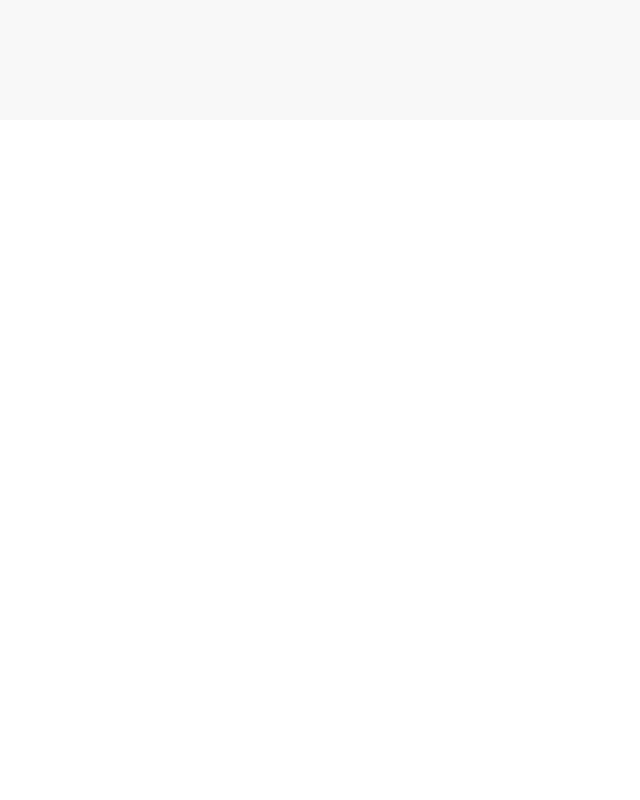
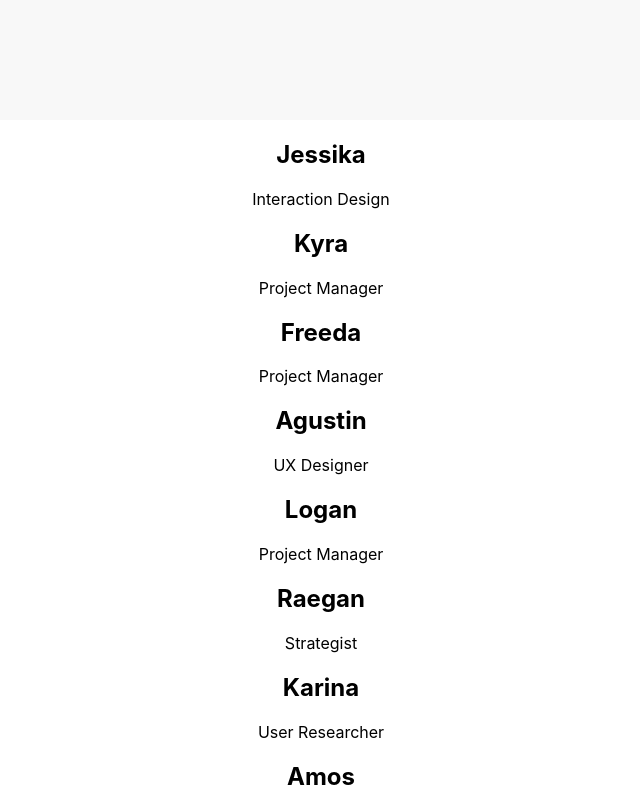
Before and after one commit to deepali-02/team-page, a React (Create React App) app: page / in a window 1280 px wide. Shown: the part 600-1400 px from the top of the page, without its empty margins (319-959 px from the left). Before the commit the page ends 800 px from the top, so only its background shows below. Built offline with nearby package versions, Linux system fonts and the light colour scheme.

Commit message:
created cards to display name and role of team members

```diff
--- a/src/Page/Team.js
+++ b/src/Page/Team.js
@@ -16,7 +16,20 @@ export const Team = () => {
           </text>
         </svg>
       </div>
-      <div className="body-container"></div>
+      <div className="body-container">
+      <div className="row">
+          {team.map((t) => (
+            <>
+              <div className="column">
+                <div className="card">
+                  <h2 className="card-title">{t.name}</h2>
+                  <p>{t.role}</p>
+                </div>
+              </div>
+            </>
+          ))}
+        </div>
+      </div>
     </div>
   );
 };
```
